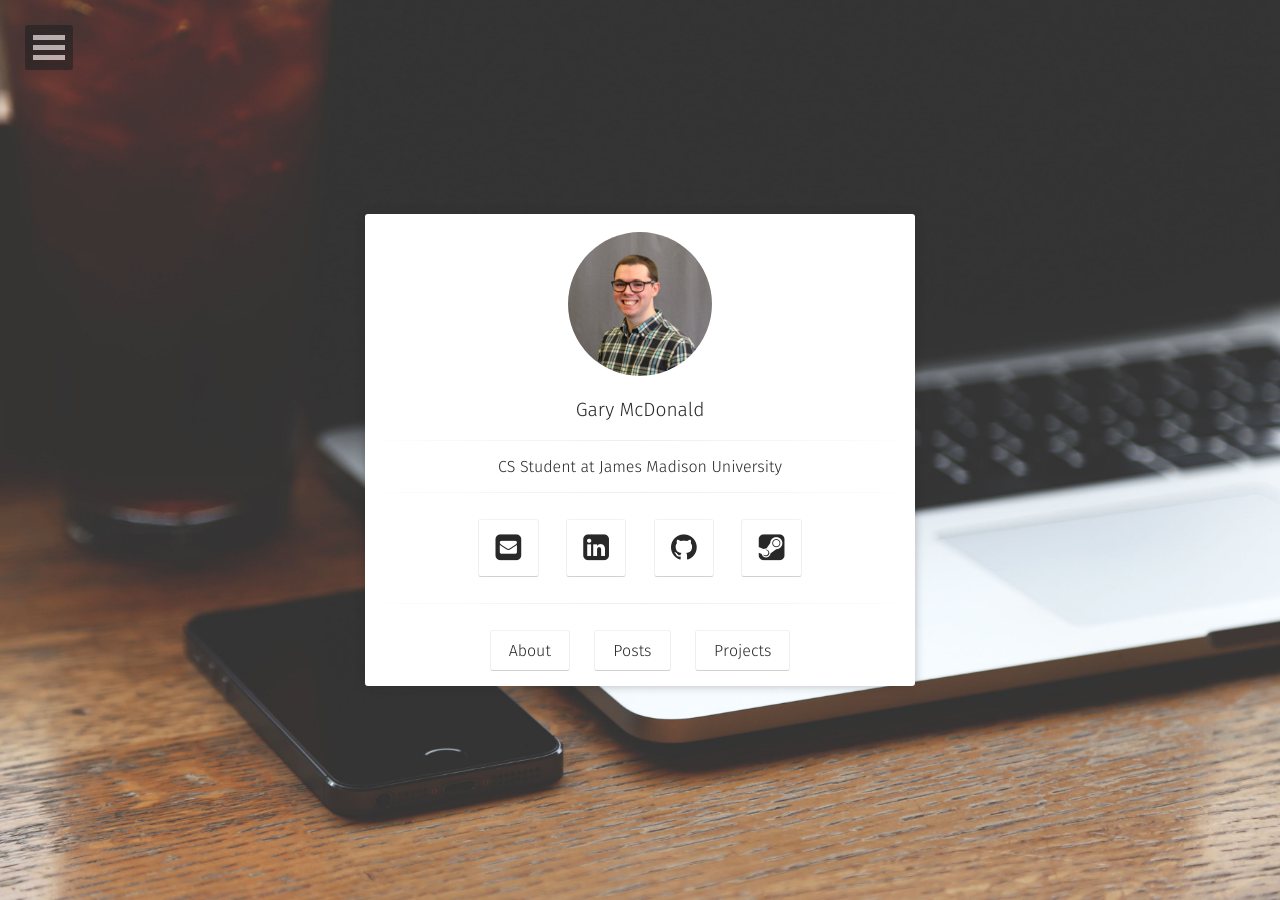
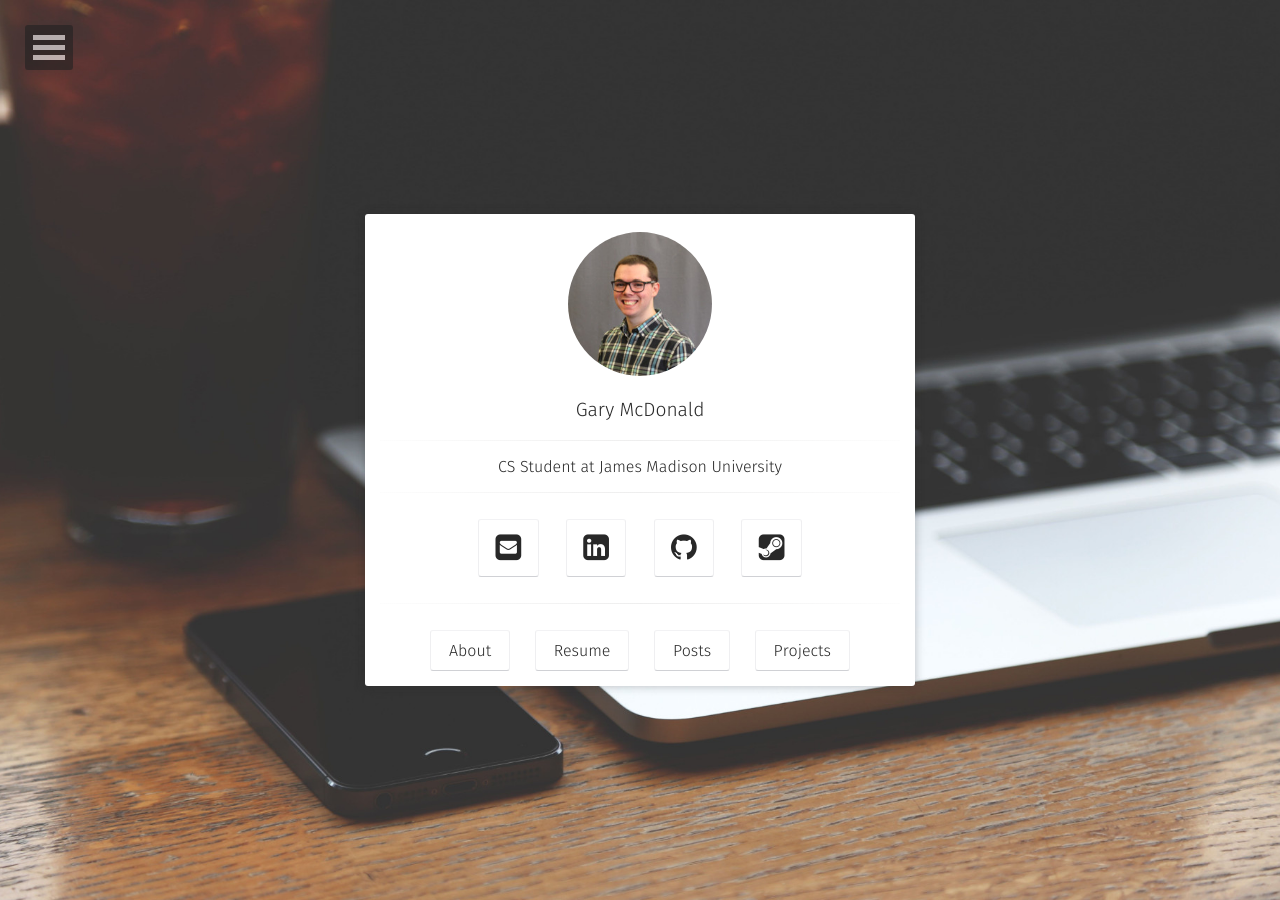
Before and after one commit to mcdonagj/mcdonagj.github.io, a Jekyll site: the page built from index.html, in a window 1280 px wide. Built offline with Jekyll 4.4.1, drawn with Linux system fonts in a browser that asks for light colours; some web fonts are replaced.

Commit message:
Add resume to homepage.

```diff
--- a/_layouts/home.html
+++ b/_layouts/home.html
@@ -35,6 +35,9 @@ layout: compress
                          <a class="btn zoombtn" href="{{ site.url }}/about">
                          About
                          </a>
+                         <a class="btn zoombtn" href="{{ site.url }}/mcdonagj_s17_resume_v3.pdf">
+                         Resume
+                         </a>
                          <a class="btn zoombtn" href="{{ site.url }}/posts">
                          Posts
                          </a>
```
